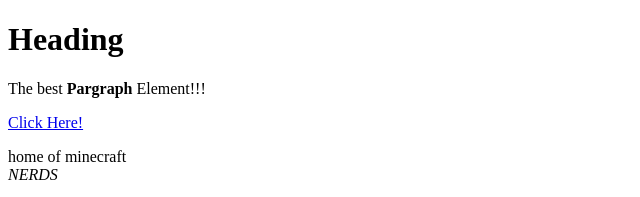
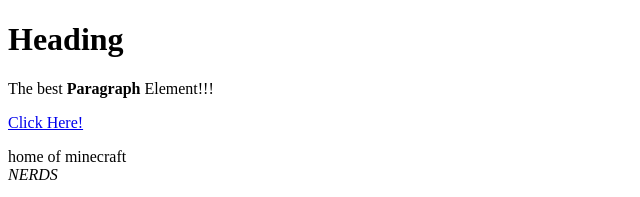
Before and after one commit to GreenNerd291124/CartoonHero, a plain HTML site: page test.html in a window 1280 px wide. Shown: the top 197 px of the page, 0-640 px from the left. Drawn offline with Linux system fonts and the light colour scheme.

Commit message:
minor error fixes

```diff
--- a/test.html
+++ b/test.html
@@ -5,7 +5,7 @@
 </head>
 <body>
 	<h1> Heading </h1>
-	<p> The best <b>Pargraph</b> Element!!!</p>
+	<p> The best <b>Paragraph</b> Element!!!</p>
 	<a href="https://google.com" target="_blank" title="lets go to Google!!!">Click Here!</a>
 	<p>home of minecraft <br>
 		<i>NERDS</i></p>
```
